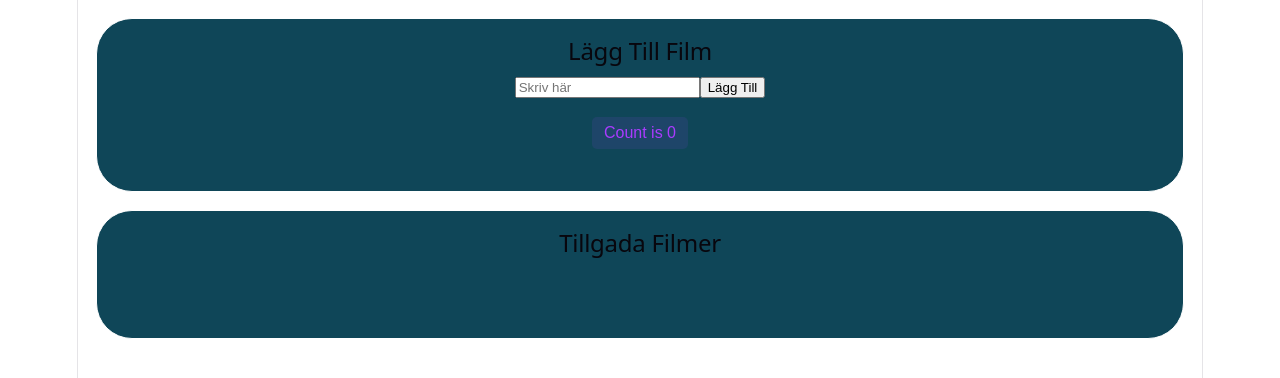
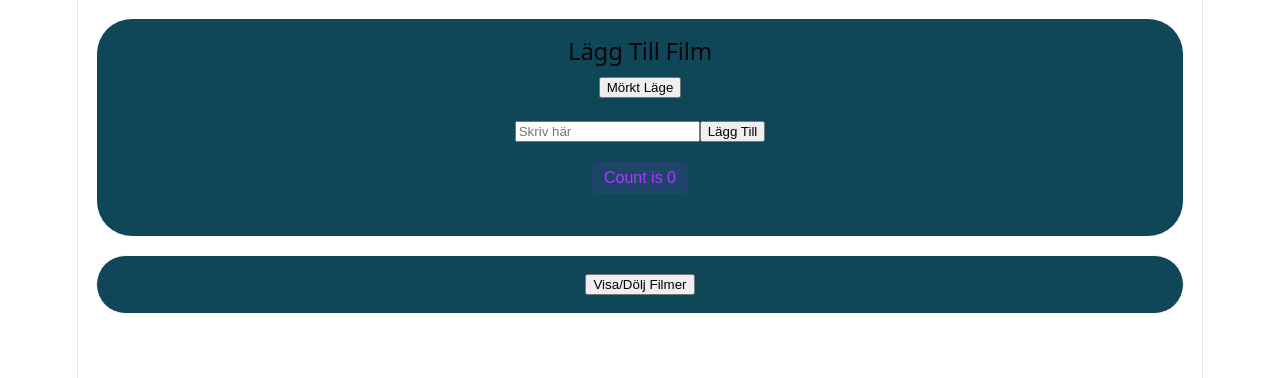
Before and after one commit to 04luknie-nemo/vue_asignment_1, a Vue app: page / in a window 1280 px wide. Shown: the top 378 px of the page. Built offline with nearby package versions, Linux system fonts and the light colour scheme.

Commit message:
Added option to switch dark/light mode and fixed a bug with always toggle movie list when adding one

```diff
--- a/src/components/FirstPage.vue
+++ b/src/components/FirstPage.vue
@@ -1,5 +1,5 @@
 <script setup lang="ts">
-import { ref } from 'vue'
+import { ref, watch } from 'vue'
 
 const count = ref(0)
 
@@ -10,6 +10,17 @@ interface Movie {
 }
 const movies = ref<Movie[]>([])
 const newMovie = ref('')
+
+const showMovies = ref<boolean>(false);
+function toggleMovies() {
+  if (movies.value.length < 1) return;
+  showMovies.value = !showMovies.value;
+}
+
+const isDark = ref<boolean>(false);
+function toggleTheme() {
+  isDark.value = !isDark.value;
+}
 
 async function addMovie() {
   if (newMovie.value.trim() === '') return;
@@ -26,17 +37,28 @@ async function addMovie() {
     plot: data.Plot
   })
   newMovie.value = ''
+  if (movies.value.length >= 1 && movies.value.length < 2) {
+    toggleMovies();
   }
+}
+
+watch(isDark, function (newValue) {
+  document.body.className = newValue ? 'dark-mode' : 'light-mode'
+}, {immediate: true});
+
 // @ts-ignore
 window.movies = movies;
 
 </script>
 
 <template>
-  <div class="page">
-    <section id="center" class="base-card">
+  <main class="page" id="center">
+    <section class="base-card">
+      <div>
+        <h2>Lägg Till Film</h2>
+        <button @click="toggleTheme">{{ isDark ? 'Ljust Läge' : 'Mörkt Läge' }}</button>
+      </div>
       <form @submit.prevent="addMovie">
-        <h2>Lägg Till Film</h2>
         <div>
           <input v-model="newMovie" placeholder="Skriv här">
           <button type="submit">Lägg Till</button>
@@ -47,7 +69,9 @@ window.movies = movies;
       </button>
     </section>
     <section class="lower-section base-card">
-      <h2>Tillgada Filmer</h2>
+      <button @click="toggleMovies">Visa/Dölj Filmer</button>
+      <div v-if="showMovies">
+        <h2>Tillagda Filmer</h2>
         <ul>
           <li v-for="movie in movies">
             <article class="movie-card base-card">
@@ -57,6 +81,7 @@ window.movies = movies;
             </article>
           </li>
         </ul>
+      </div>
     </section>
-  </div>
+  </main>
 </template>
--- a/src/main.ts
+++ b/src/main.ts
@@ -1,6 +1,7 @@
 import { createApp } from 'vue'
 import './style.css'
 import './cardstyle.css'
+import './pagestyle.css'
 import App from './App.vue'
 
 createApp(App).mount('#app')
--- /dev/null
+++ b/src/pagestyle.css
@@ -0,0 +1,9 @@
+body.light-mode {
+    background: white;
+    color: black;
+}
+
+body.dark-mode {
+    background: rgb(61, 65, 66);
+    color: white;
+}
```
Lines whose indentation alone changed are shown as unchanged.
